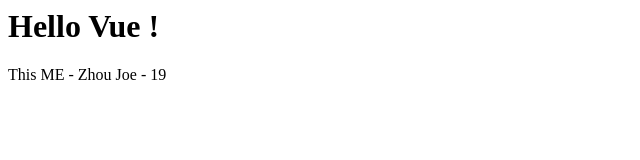
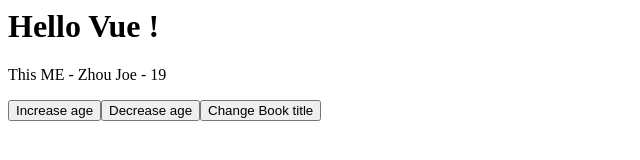
Before and after one commit to ZhouChenxing-Joe/Vue3-Learning, a plain HTML site: page index.html in a window 1280 px wide. Shown: the whole page, without its empty margins (0-640 px from the left). Drawn offline with nearby package versions, Linux system fonts and the light colour scheme.

Commit message:
version 2

```diff
--- a/app.js
+++ b/app.js
@@ -8,7 +8,7 @@
       return {
         title: 'This ME',
         author: 'Zhou Joe',
-        AGE: '19',
+        age: '19',
       }
 
    }
--- a/index.html
+++ b/index.html
@@ -9,8 +9,14 @@
    <h1>Hello Vue !</h1>
 
    <div id="app">
-       <p>{{ title }} - {{ author }} - {{ AGE }}</p>
+       <p>{{ title }} - {{ author }} - {{ age }}</p>
+
+       <button v-on:click="age++">Increase age</button>
+       <button v-on:click="age--">Decrease age</button>
+       <button @click="title = 'This HIM'">Change Book title</button>
    </div>
+
+
 
 
    <script src="app.js"></script>
```
